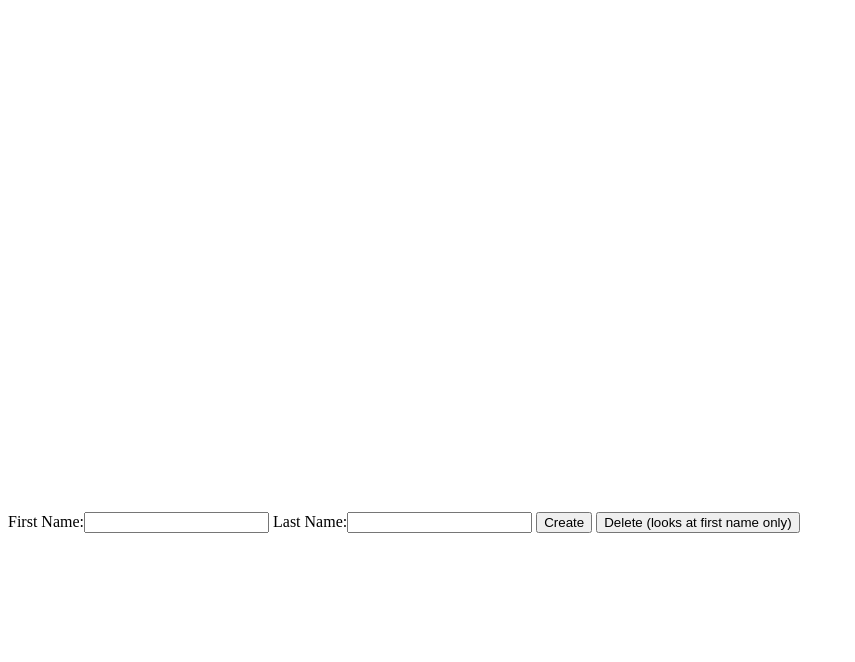
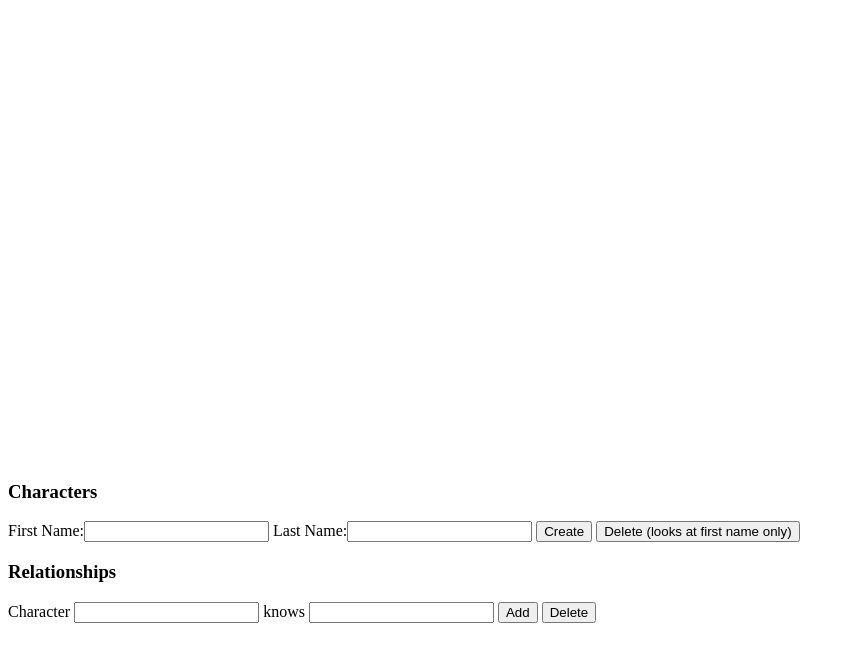
Before and after one commit to dan55/gravity, a Django app: page / in a window 1280 px wide. Shown: the top 662 px of the page, without its empty margins (0-855 px from the left). Run offline with Django 3.2, Linux system fonts and the light colour scheme; data that the repository does not hold is empty; some libraries are stand-ins or nearby versions.

Commit message:
add form to be used to create and delete relationships

```diff
--- a/templates/index.html
+++ b/templates/index.html
@@ -23,7 +23,7 @@
     -->
     <script>
         var width = 960,
-        height = 500
+        height = 450;
 
         var svg = d3.select("body").append("svg")
         .attr("width", width)
@@ -164,6 +164,7 @@
             }
         });
     </script>
+    <h3>Characters</h3>
     <form method="post">
         {% csrf_token %}
         {{ form }}
@@ -171,3 +172,16 @@
         <input id="create-btn" type="submit" value="Create" />
         <input id="del-btn" type="submit" value="Delete (looks at first name only)" />
     </form>
+
+    <h3>Relationships</h3>
+    <form method="post" style="margin-top: 15px;">
+        {% csrf_token %}
+
+        <label for="id_first_character">Character</label>
+        <input id="id_first_character" required />
+        <label for="id_second_character">knows</label>
+        <input id="id_second_character" required />
+
+        <input id="rel-create-btn" type="submit" value="Add" />
+        <input id="rel-del-btn" type="submit" value="Delete" />
+    </form>
```
